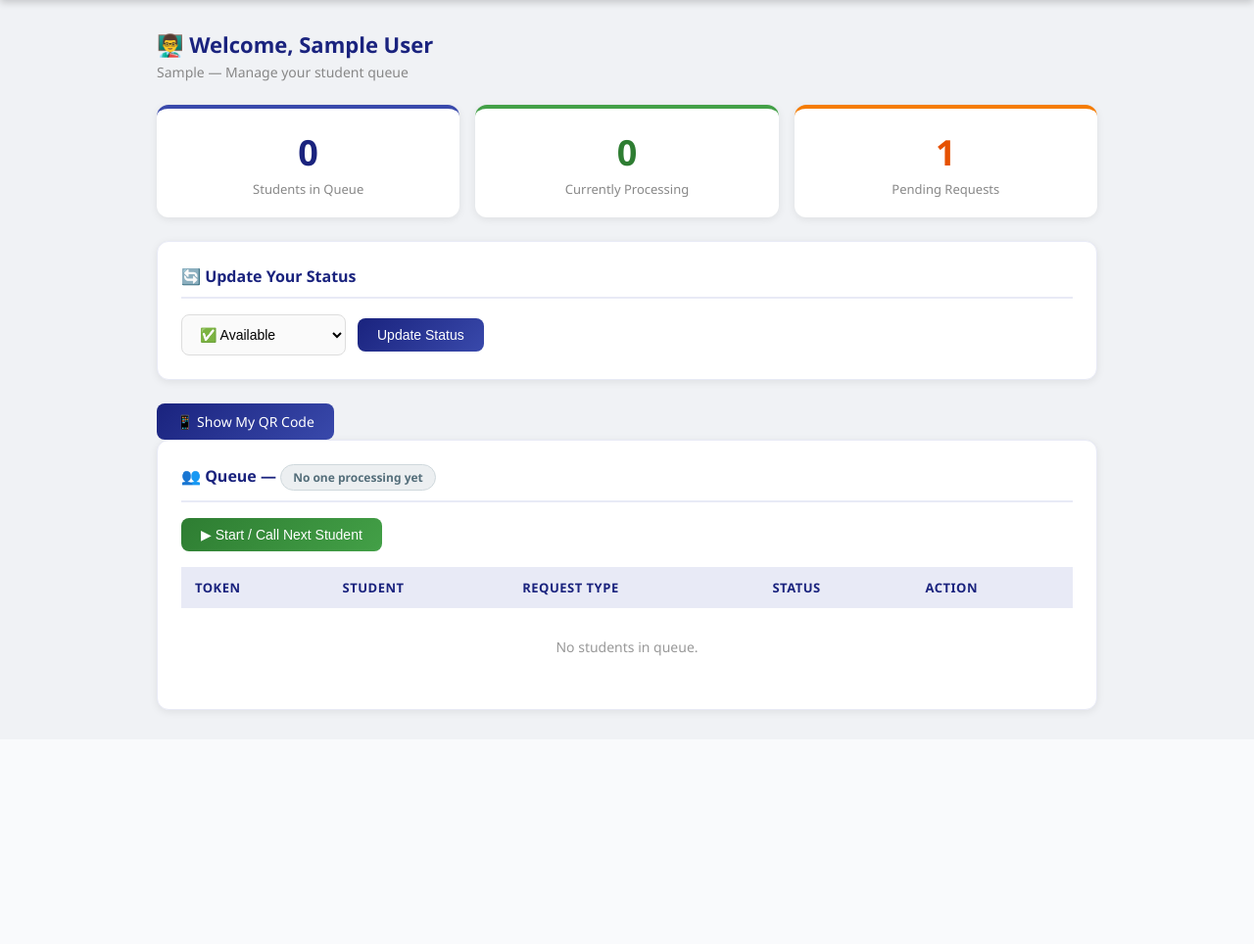
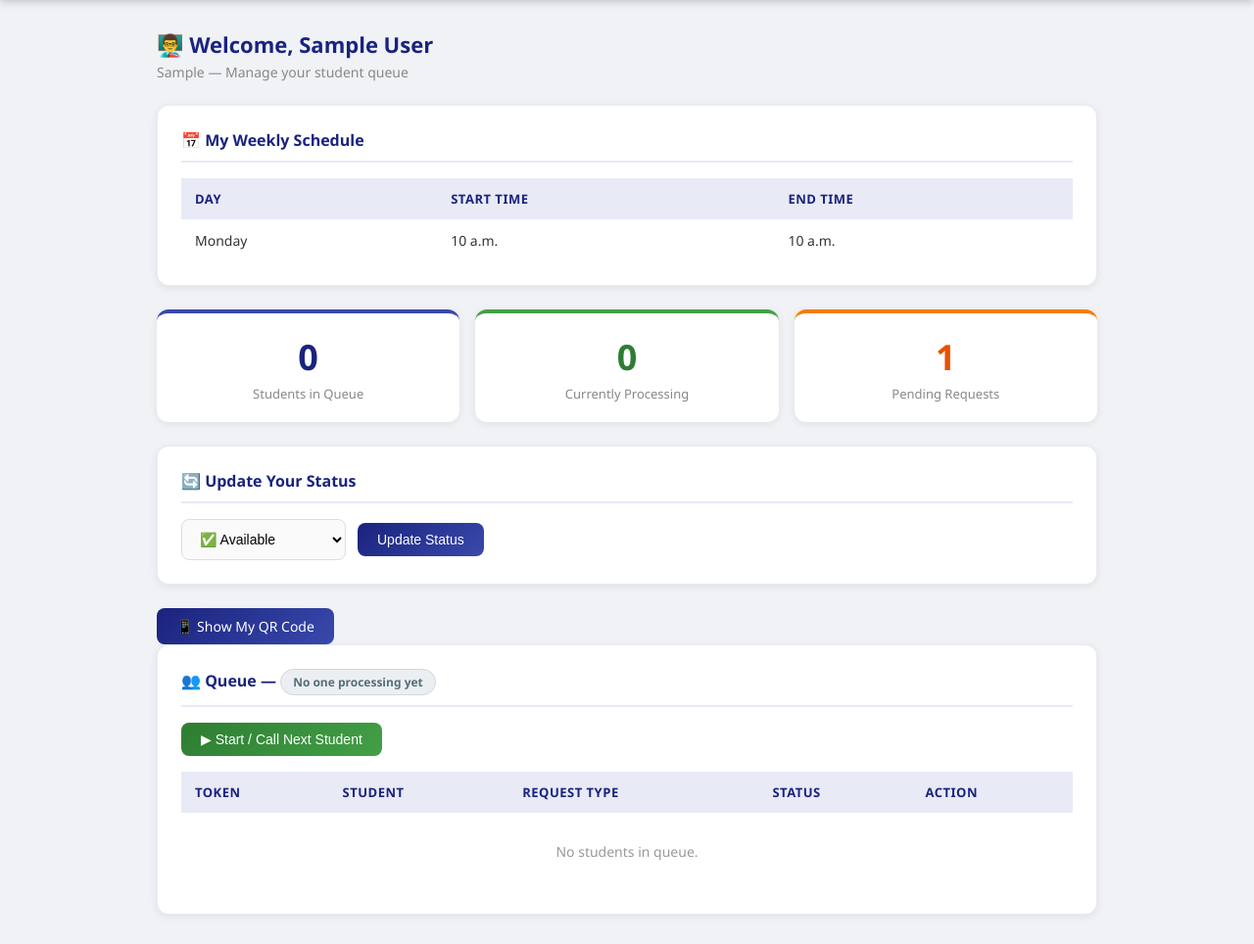
Before and after one commit to Vaishnavi-1309/-Smart-College-Faculty-Appointment-and-Queue-Management-System, a Django app: page /accounts/faculty/ in a window 1280 px wide. Shown: the part 60-1024 px from the top of the page at 98% size. Before the commit the page ends 791 px from the top, so only its background shows below. Run offline with Django 5.2, Linux system fonts and the light colour scheme; a user stored in the database is signed in; tables that the repository leaves empty hold one stand-in row (values such as "Sample post"); data that the repository does not hold is empty; parts of the project's set-up code (start-up, migrations or seed data) failed here and were passed over.

Commit message:
Add faculty working hours and schedule feature

```diff
--- a/accounts/models.py
+++ b/accounts/models.py
@@ -34,3 +34,41 @@ class Faculty(models.Model):
 
     def __str__(self):
         return f"{self.name} - {self.status}"
+    def is_within_working_hours(self):
+        from django.utils import timezone
+        now = timezone.localtime()
+        day_map = {0: 'mon', 1: 'tue', 2: 'wed', 3: 'thu', 4: 'fri', 5: 'sat', 6: 'sun'}
+        today = day_map.get(now.weekday())
+        current_time = now.time()
+
+        schedules_today = self.schedules.filter(day=today)
+        for schedule in schedules_today:
+            if schedule.start_time <= current_time <= schedule.end_time:
+                return True
+        return False
+
+    def todays_schedule(self):
+        from django.utils import timezone
+        now = timezone.localtime()
+        day_map = {0: 'mon', 1: 'tue', 2: 'wed', 3: 'thu', 4: 'fri', 5: 'sat', 6: 'sun'}
+        today = day_map.get(now.weekday())
+        return self.schedules.filter(day=today).first()
+class Schedule(models.Model):
+    DAY_CHOICES = (
+        ('mon', 'Monday'),
+        ('tue', 'Tuesday'),
+        ('wed', 'Wednesday'),
+        ('thu', 'Thursday'),
+        ('fri', 'Friday'),
+        ('sat', 'Saturday'),
+    )
+    faculty = models.ForeignKey(Faculty, on_delete=models.CASCADE, related_name='schedules')
+    day = models.CharField(max_length=3, choices=DAY_CHOICES)
+    start_time = models.TimeField()
+    end_time = models.TimeField()
+
+    class Meta:
+        ordering = ['day', 'start_time']
+
+    def __str__(self):
+        return f"{self.faculty.name} - {self.get_day_display()} {self.start_time}-{self.end_time}"
--- a/queue_app/views.py
+++ b/queue_app/views.py
@@ -52,6 +52,11 @@ def join_queue(request):
         faculty = get_object_or_404(Faculty, id=faculty_id)
         student = request.user.student
 
+        # Check working hours
+        if not faculty.is_within_working_hours():
+            messages.error(request, f'{faculty.name} is currently outside working hours. Please check their schedule.')
+            return redirect('join_queue')
+
         # Check if student already in this queue
         already_in = QueueToken.objects.filter(
             student=student,
@@ -84,7 +89,6 @@ def join_queue(request):
         'faculties': faculties,
         'selected_faculty': selected_faculty,
     })
-
 
 @login_required
 def track_queue(request, token_id):
--- a/templates/accounts/faculty_dashboard.html
+++ b/templates/accounts/faculty_dashboard.html
@@ -5,6 +5,23 @@
 <div class="page-header">
     <h2>👨‍🏫 Welcome, {{ faculty.name }}</h2>
     <p>{{ faculty.department }} — Manage your student queue</p>
+</div>
+<div class="card">
+    <h3>📅 My Weekly Schedule</h3>
+    {% if faculty.schedules.all %}
+    <table>
+        <tr><th>Day</th><th>Start Time</th><th>End Time</th></tr>
+        {% for schedule in faculty.schedules.all %}
+        <tr>
+            <td>{{ schedule.get_day_display }}</td>
+            <td>{{ schedule.start_time }}</td>
+            <td>{{ schedule.end_time }}</td>
+        </tr>
+        {% endfor %}
+    </table>
+    {% else %}
+    <p style="color:#999;">No schedule set. Add your working hours from the admin panel.</p>
+    {% endif %}
 </div>
 
 <div class="stats-grid">
```
Also changed, not shown: accounts/admin.py (+6 -1 lines), templates/queue_app/join_queue.html (+30 -1 lines), accounts/migrations/0003_schedule.py (added).
